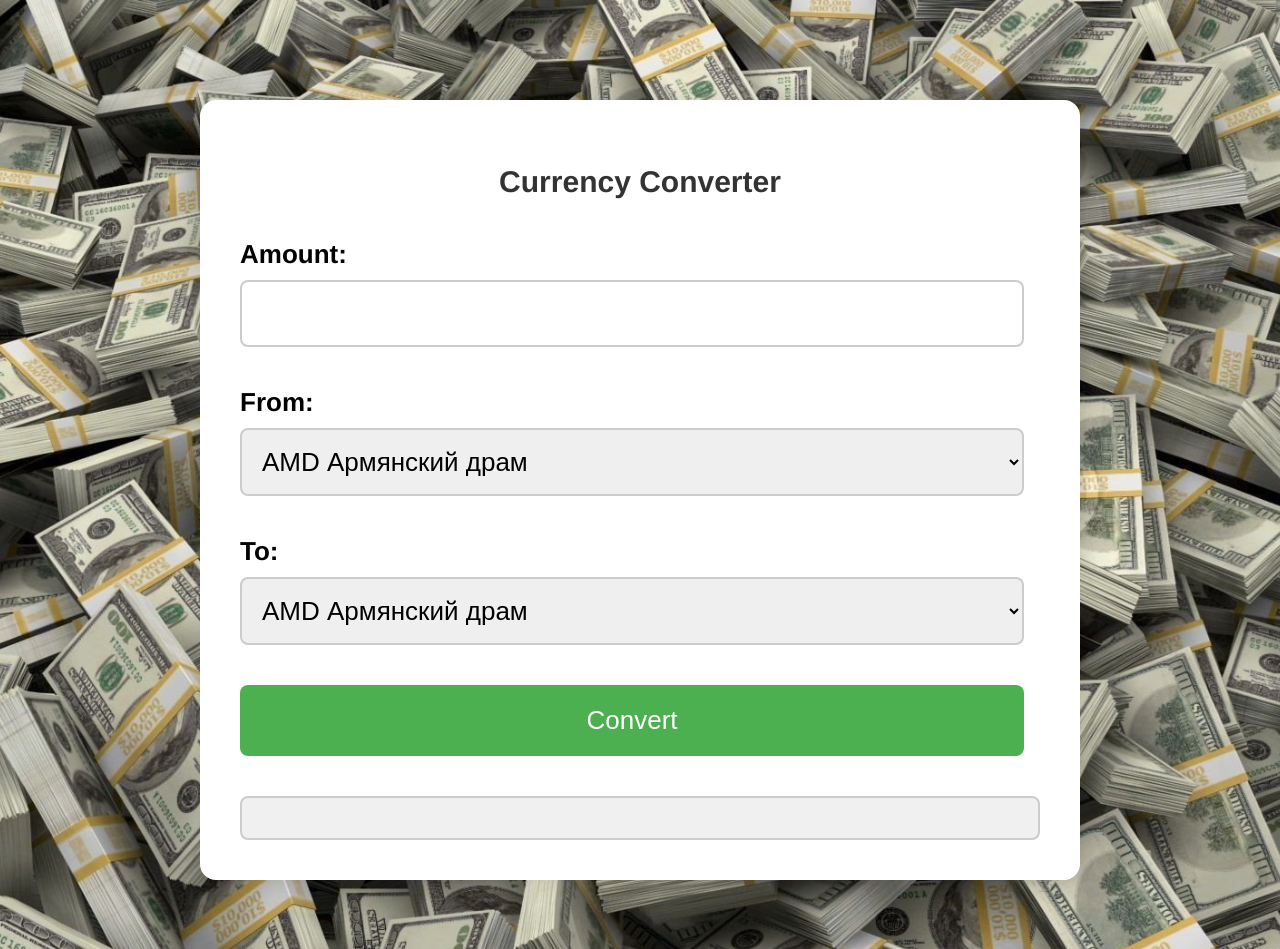
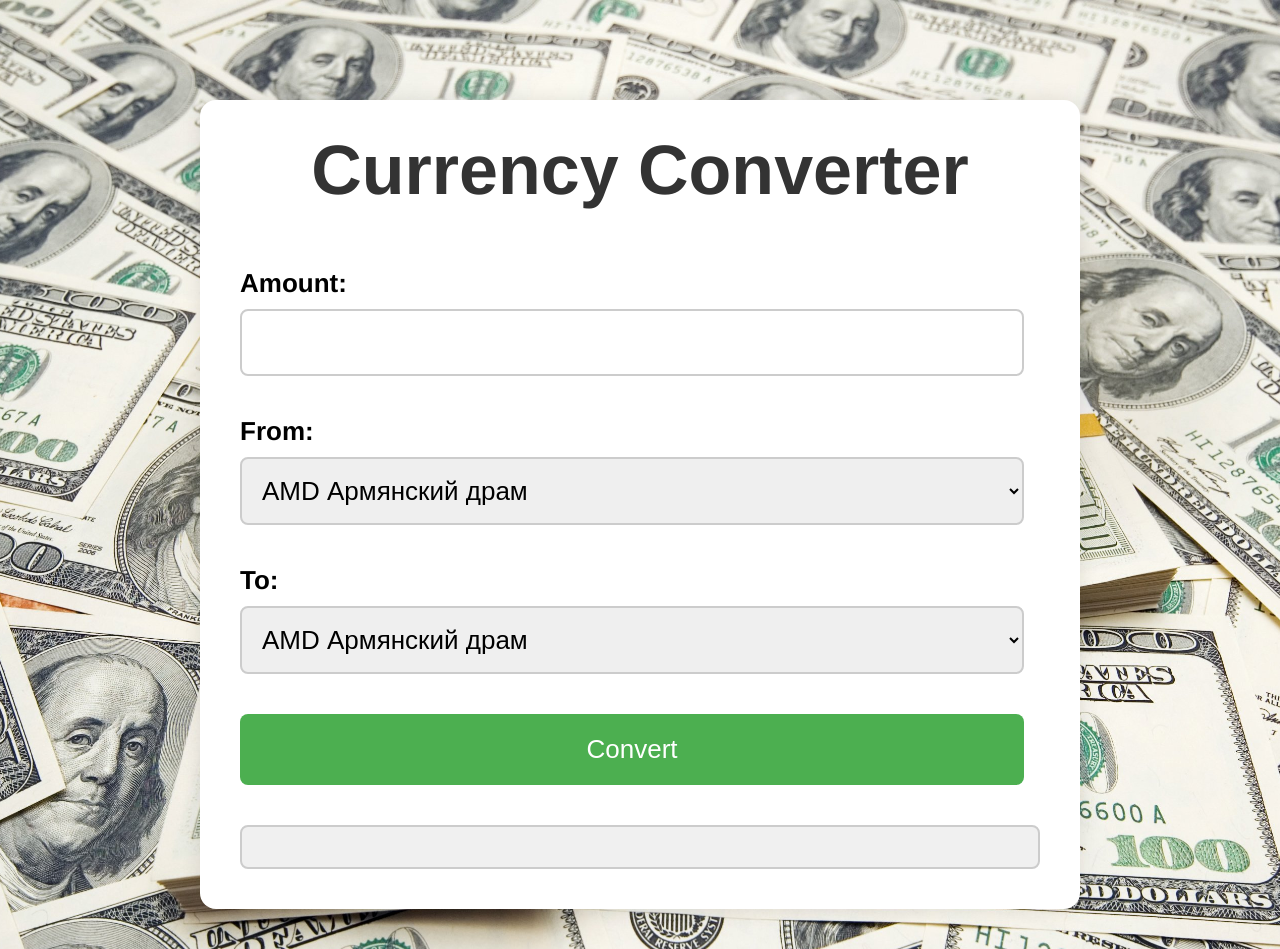
Before and after one commit to Snoke9/Currency-Converter, a Flask app: page / in a window 1280 px wide. Shown: the top 949 px of the page. Run offline with Flask 3, Linux system fonts and the light colour scheme.

Commit message:
Updated background and font

```diff
--- a/static/css/styles.css
+++ b/static/css/styles.css
@@ -20,7 +20,8 @@ body {
 h2 {
     text-align: center;
     color: #333;
-    font-size: 30px;
+    font-size: 70px;
+    margin-top: -10px;
 }
 
 form {
```
Also changed, not shown: static/images/background.jpg.
